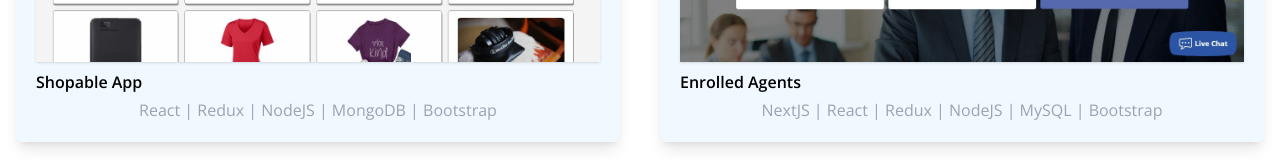
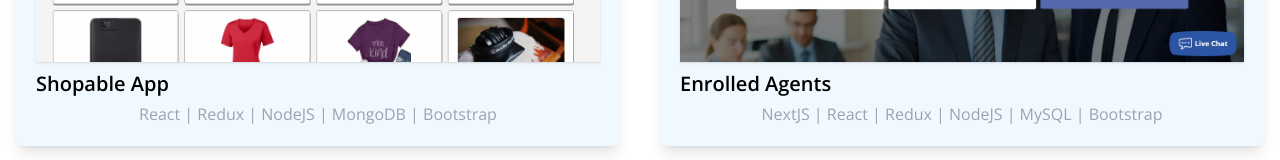
Before and after one commit to Josh-Savvy/josh_website, a Next.js app: page /projects in a window 1280 px wide. Shown: the part 423-583 px from the top of the page. Built offline with nearby package versions, Linux system fonts and the light colour scheme.

Commit message:
edited about page

```diff
--- a/pages/projects.js
+++ b/pages/projects.js
@@ -24,7 +24,7 @@ const Projects = () => {
                 />
               </a>
               <div className="">
-                <p className="font-semibold mt-2">Shopable App</p>
+                <p className="font-semibold mt-2 text-xl">Shopable App</p>
                 <p className="text-gray-400 mt-1 text-center">
                   React | Redux | NodeJS | MongoDB | Bootstrap
                 </p>
@@ -43,7 +43,7 @@ const Projects = () => {
                 />
               </a>
               <div className="">
-                <p className="font-semibold mt-2">Enrolled Agents</p>
+                <p className="font-semibold mt-2 text-xl">Enrolled Agents</p>
                 <p className="text-gray-400 mt-1 text-center">
                   NextJS | React | Redux | NodeJS | MySQL | Bootstrap
                 </p>
```
